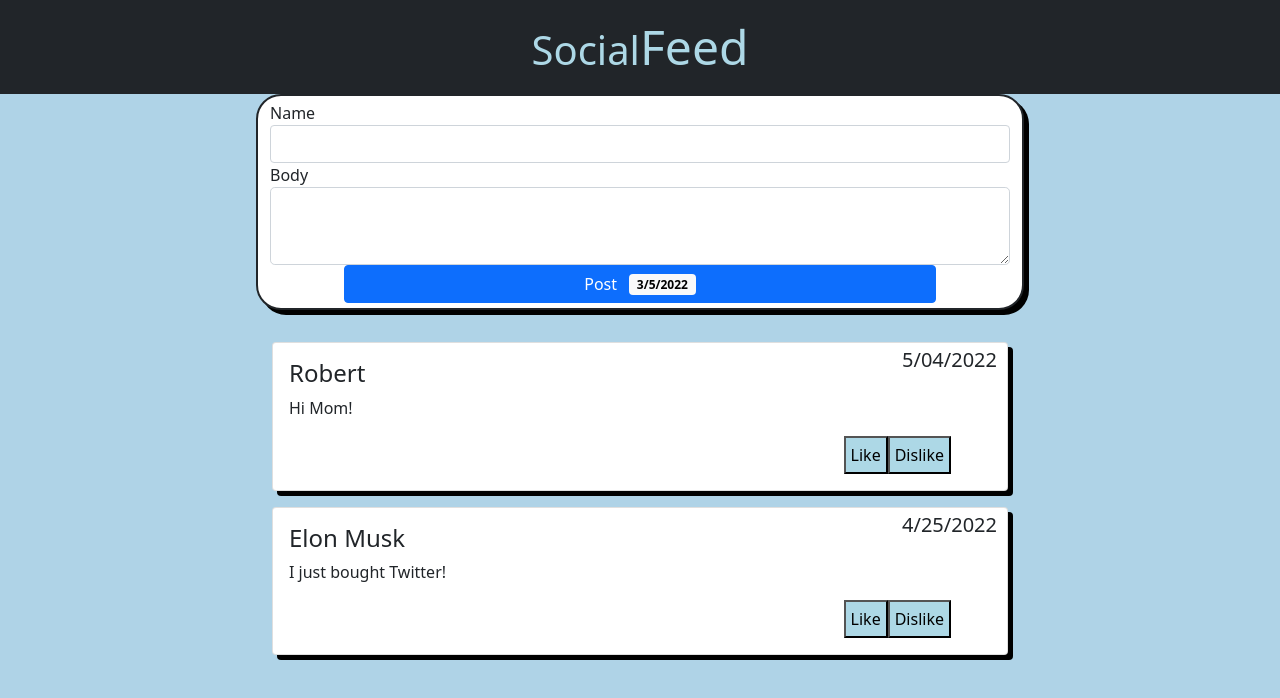
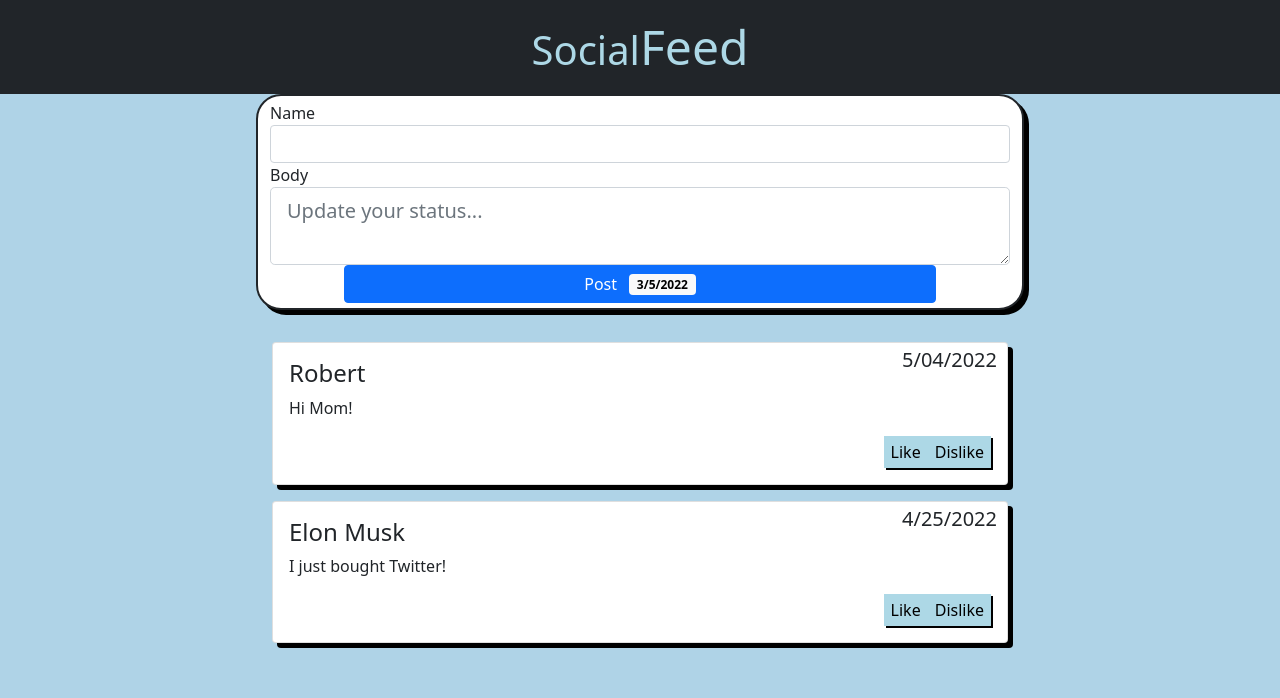
Before and after one commit to RAGessler/SocialFeed, a React (Create React App) app: page / in a window 1280 px wide. Shown: the top 698 px of the page. Built offline with nearby package versions, Linux system fonts and the light colour scheme.

Commit message:
Added more polish to like and dislike buttons. + added placeholder to body of new post.

```diff
--- a/src/Components/CreatePost/CreatePost.jsx
+++ b/src/Components/CreatePost/CreatePost.jsx
@@ -30,7 +30,7 @@ const CreatePost = (props) => {
                     </div>
                     <div className='form-group'>
                         <label htmlFor="postBody">Body</label>
-                        <textarea id='postBody' className='form-control form-control-lg' aria-label='Body' type="text" value={body} onChange={(event) => setBody(event.target.value)}/>
+                        <textarea id='postBody' className='form-control form-control-lg' placeholder='Update your status...' aria-label='Body' type="text" value={body} onChange={(event) => setBody(event.target.value)}/>
                         <button className='btn btn-primary' style={{margin: "0 auto", display: "block", width: "80%",}} type='submit'>Post
                         <span className='badge bg-light' style={{color:'black', marginLeft: '1em'}} >{fullDate}</span>
                         </button>
--- a/src/Components/DisplayPosts/CustomButtons/DislikeButton/DislikeButton.jsx
+++ b/src/Components/DisplayPosts/CustomButtons/DislikeButton.jsx
@@ -1,5 +1,5 @@
 import { useState } from "react";
-import "./DislikeButton.css"
+import "./LikeButton.css"
 
 const DislikeButton = (props) =>{
 
--- a/src/Components/DisplayPosts/CustomButtons/DislikeButton/DislikeButton.css
+++ /dev/null
@@ -1,12 +0,0 @@
-button{
-    color: black;
-    padding:5px 5px;
-}
-
-.dislike{
-    background-color: darkred;
-}
-
-.inactive{
-    background-color: lightblue;
-}
--- /dev/null
+++ b/src/Components/DisplayPosts/CustomButtons/LikeButton.css
@@ -0,0 +1,20 @@
+button{
+    color: black;
+    padding: 4px 7px;
+    border: 1px;
+}
+
+.like{
+    background-color: lightgreen;
+    box-shadow: 2px 2px inset;
+}
+
+.dislike{
+    background-color: lightcoral;
+    box-shadow: 2px 2px inset;
+}
+
+.inactive{
+    background-color: lightblue;
+    box-shadow: 2px 2px;
+}
--- a/src/Components/DisplayPosts/CustomButtons/LikeButton/LikeButton.css
+++ /dev/null
@@ -1,12 +0,0 @@
-button{
-    color: white;
-    padding:5px 5px;
-}
-
-.like{
-    background-color: green;
-}
-
-.inactive{
-    background-color: lightblue;
-}
--- a/src/Components/DisplayPosts/DisplayPosts.css
+++ b/src/Components/DisplayPosts/DisplayPosts.css
@@ -1,9 +1,3 @@
-
-.btn-group{
-    position: relative;
-    left: 79%;
-}
-
 .card-date{
     margin-top: 5px;
     margin-right: 10px;
--- a/src/Components/DisplayPosts/DisplayPosts.jsx
+++ b/src/Components/DisplayPosts/DisplayPosts.jsx
@@ -1,24 +1,21 @@
 //The layout and display of a single post
 import React from 'react';
-import LikeButton from './CustomButtons/LikeButton/LikeButton';
-import DislikeButton from './CustomButtons/DislikeButton/DislikeButton';
+import LikeButton from './CustomButtons/LikeButton';
+import DislikeButton from './CustomButtons/DislikeButton';
 import "./DisplayPosts.css"
 
 const DisplayPosts = (props) => {
     return (
-        <div className="">
+        <div className='post-feed'>
             {props.parentPosts.map((element, index) => {
                 return(
                     <div className='card mw-100' style={{margin:'1em', padding:'1em', boxShadow: '5px 5px black'}} key={index}>
                         <h4 className='card-title'>{element.name}</h4>
                         <p className='card-text'>{element.body}</p>
                         <h5 className='card-date'>{element.date}</h5>
-                        <footer className="Buttons">
-                            <div className='btn-group'>
-                                <LikeButton/>
-                                <DislikeButton/>
-                            </div>
-                        </footer>
+                        <div className='btn-group' style={{marginLeft: 'auto'}}>
+                            <LikeButton/> <DislikeButton/>
+                        </div>
                     </div>
                 )
             })}
```
Also changed, not shown: src/Components/DisplayPosts/CustomButtons/LikeButton.jsx (renamed from src/Components/DisplayPosts/CustomButtons/LikeButton/LikeButton.jsx).
